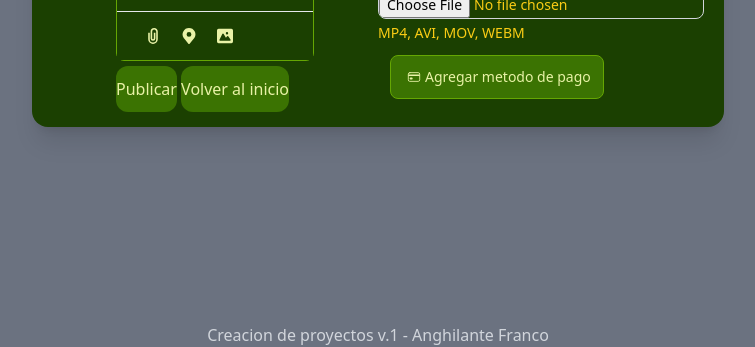
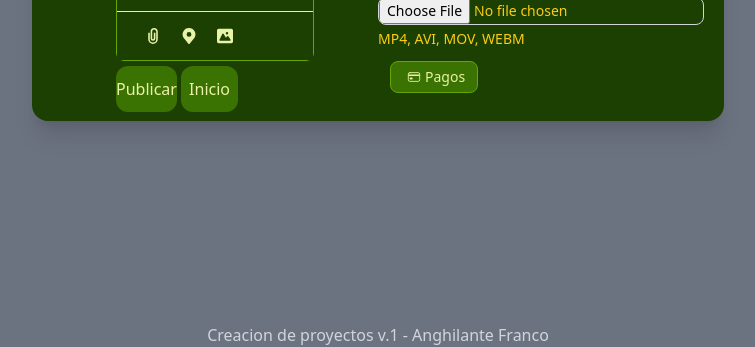
Before and after one commit to franangh22/InvestHub, a website: page src/html/Crear.html in a window 1280 px wide. Shown: the part 501-848 px from the top of the page, without its empty margins (262-1017 px from the left). Drawn offline with nearby package versions, Linux system fonts and the light colour scheme.

Commit message:
btns-fix

```diff
--- a/src/html/Crear.html
+++ b/src/html/Crear.html
@@ -128,8 +128,8 @@
                     </div>
                     <a class="confirModalButton cursor-pointer bg-[#3B7302] text-center rounded-xl text-[#E9F2A7] py-3 hover:scale-105
                         hover:text-yellow-400 duration-500">Publicar</a>
-                    <a class="bg-[#3B7302] rounded-xl cursor-pointer text-[#E9F2A7] py-3 hover:scale-105 hover:text-yellow-400 duration-500 text-center"
-                        href="../index.html">Volver al inicio</a>
+                    <a class="bg-[#3B7302] rounded-xl cursor-pointer text-[#E9F2A7] py-3 px-2 hover:scale-105 hover:text-yellow-400 duration-500 text-center"
+                        href="../index.html">Inicio</a>
                 </form>
             </div>
 
@@ -150,9 +150,9 @@
                 <p class="mt-1 text-sm text-yellow-400" id="file_input_help">MP4, AVI, MOV, WEBM</p>
 
                 <button type="button"
-                    class="paidbtn m-3 text-[#E9F2A7] bg-[#3B7302] hover:text-yellow-400 duration-500 border border-[#65A603] focus:ring-4 focus:outline-none focus:ring-green-900 font-medium rounded-lg text-sm px-3 py-2.5 text-center inline-flex items-center me-2 mb-2">
+                    class="paidbtn m-3 text-[#E9F2A7] bg-[#3B7302] hover:text-yellow-400 duration-500 border border-[#65A603] focus:ring-4 focus:outline-none focus:ring-green-900 font-medium rounded-lg text-sm px-3 py-1 text-center inline-flex items-center me-2 mb-2">
                     <ion-icon class="m-1" name="card-outline"></ion-icon>
-                    Agregar metodo de pago
+                    Pagos
                 </button>
             </div>
         </div>
```
